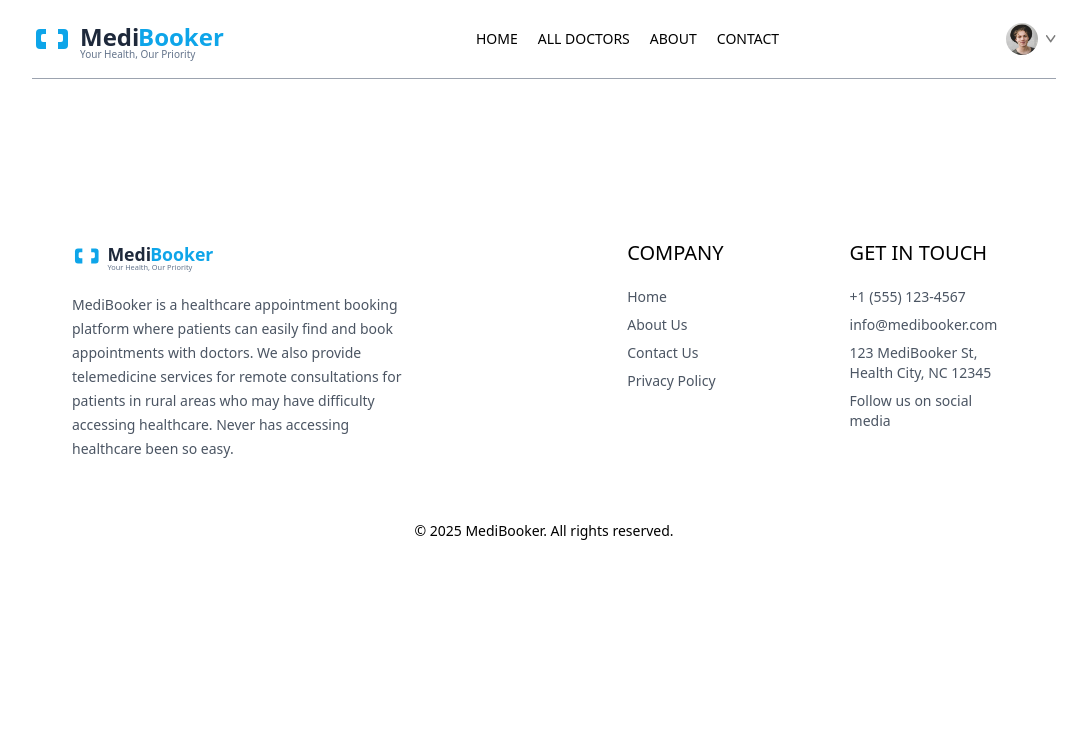
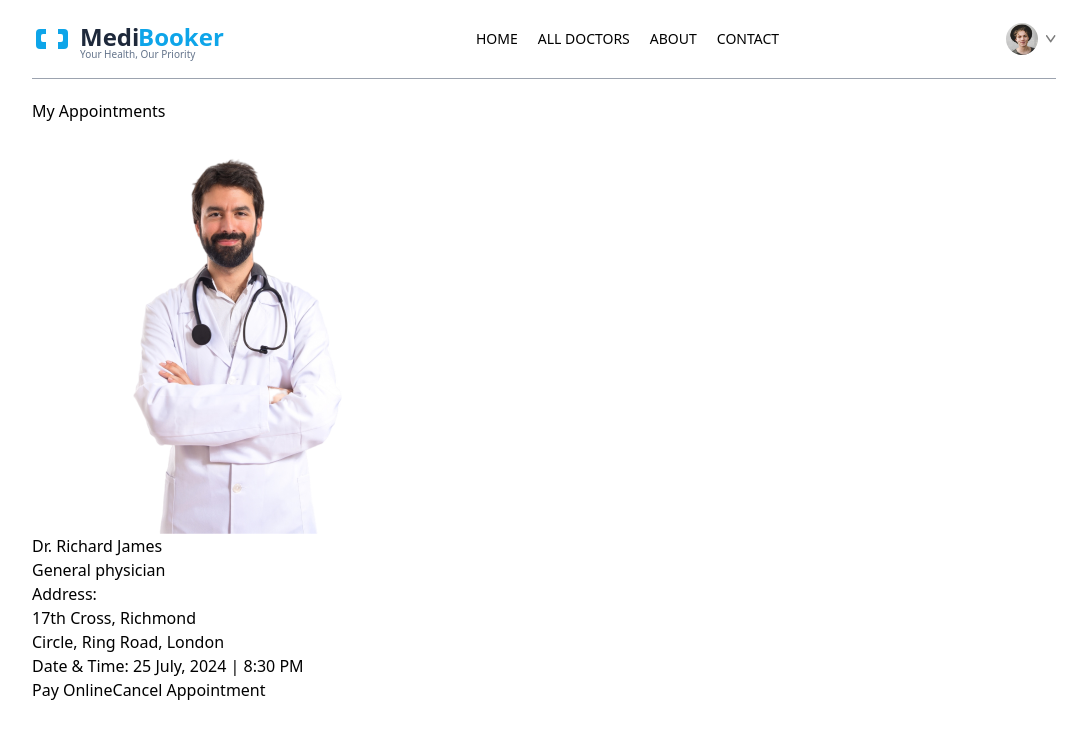
Before and after one commit to bnwah/MediBooker, a React (Vite) app: page /my-appointments in a window 1280 px wide. Shown: the top 750 px of the page, without its empty margins (96-1183 px from the left). Built offline with nearby package versions, Linux system fonts and the light colour scheme.

Commit message:
MyAppointments structure complete, no CSS.

```diff
--- a/src/pages/MyAppointments.jsx
+++ b/src/pages/MyAppointments.jsx
@@ -1,9 +1,37 @@
-import React from 'react'
+import React, { useContext } from 'react'
+import { AppContext } from '../context/AppContext'
 
 const MyAppointments = () => {
+
+  {/* Will use doctors data as placeholder for this pg
+  (which supposed to list appmts) until we get backend running  */}
+  const { doctors } = useContext(AppContext)
+
   return (
     <div>
-
+        <p>My Appointments</p>
+        <div>
+          {doctors.slice(0, 2).map((item, index) => (
+            <div key={index}>
+              <div>
+                <img src={item.image} alt="" />
+              </div>
+              <div>
+                <p>{item.name}</p>
+                <p>{item.speciality}</p>
+                <p>Address:</p>
+                <p>{item.address.line1}</p>
+                <p>{item.address.line2}</p>
+                <p><span>Date & Time:</span> 25 July, 2024 | 8:30 PM</p>
+              </div>
+              <div></div>
+              <div>
+                <button>Pay Online</button>
+                <button>Cancel Appointment</button>
+              </div>
+            </div>
+          ))}
+        </div>
     </div>
   )
 }
```
